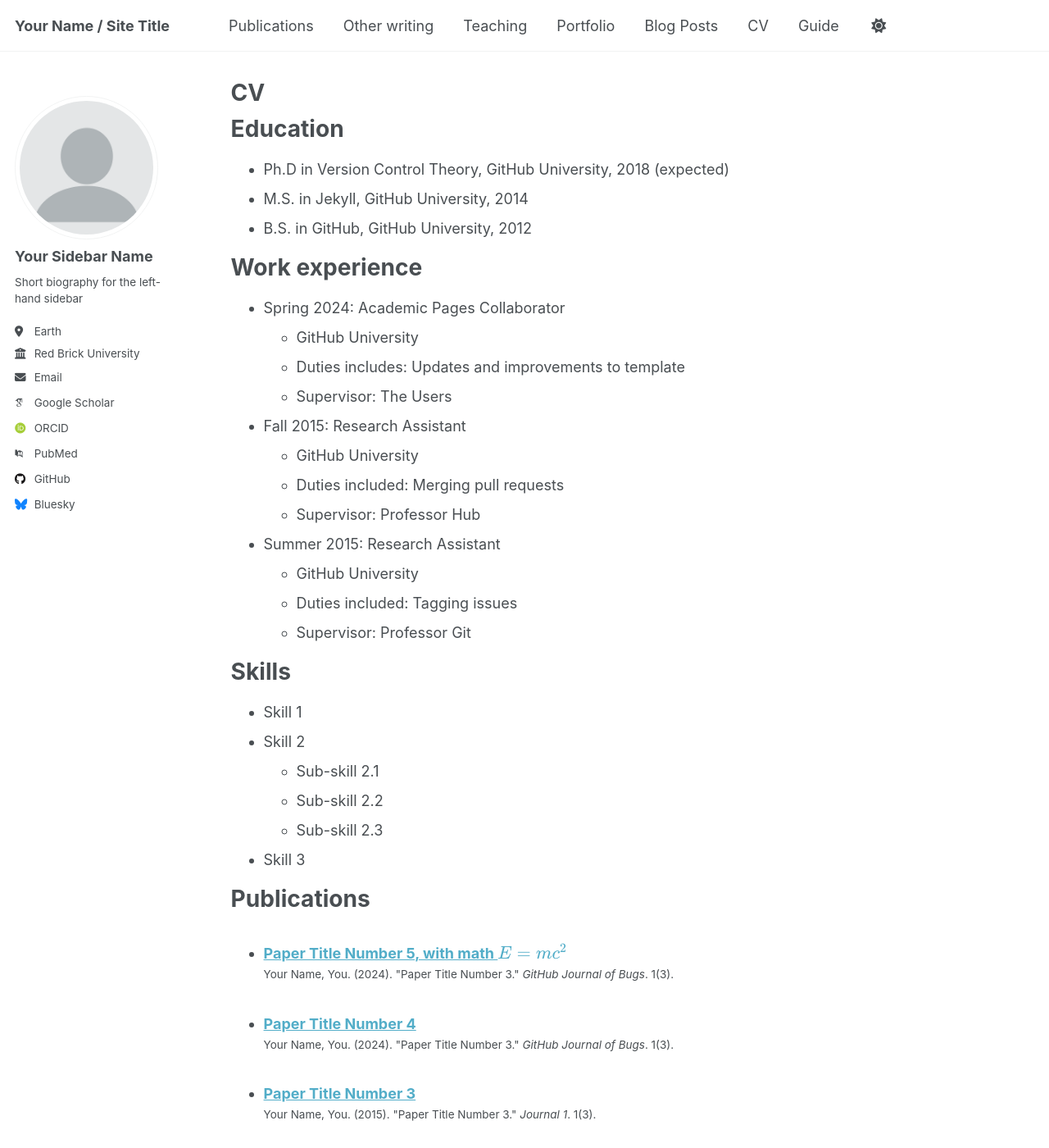
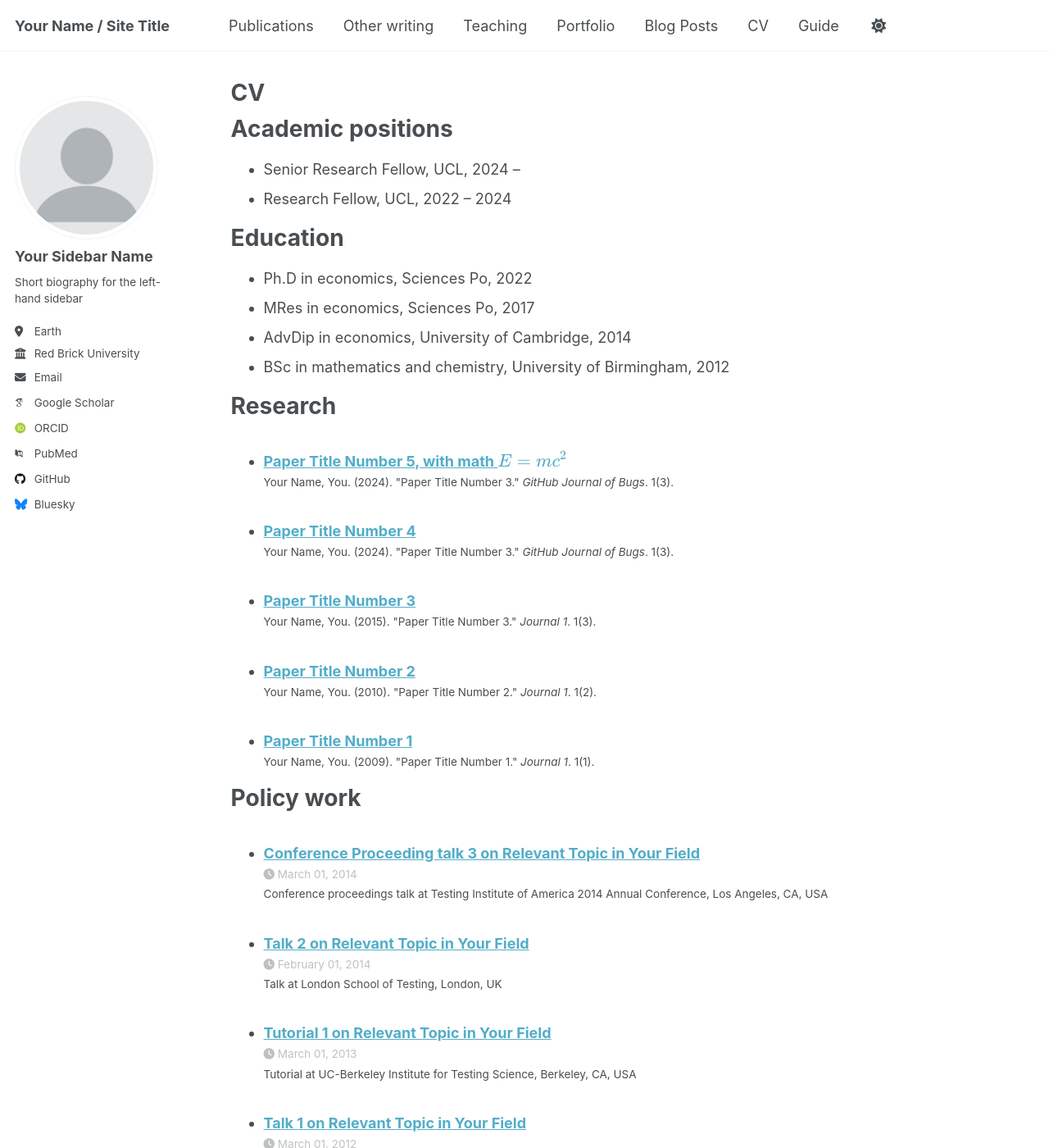
Before and after one commit to opmc2/opmc2.github.io, a Jekyll site: the page built from _pages/cv.md, in a window 1280 px wide and 1400 px high. Shown: the whole window at 82% size. Built offline with Jekyll 4.4.1, drawn with Linux system fonts in a browser that asks for light colours; some web fonts are replaced; a script that is not in the unit is left out; some of the changed text lies outside the part shown.

Commit message:
Update CV page

```diff
--- a/_pages/cv.md
+++ b/_pages/cv.md
@@ -9,45 +9,25 @@ redirect_from:
 
 {% include base_path %}
 
+Academic positions
+======
+* Senior Research Fellow, UCL, 2024 --
+* Research Fellow, UCL, 2022 -- 2024
+
 Education
 ======
-* Ph.D in Version Control Theory, GitHub University, 2018 (expected)
-* M.S. in Jekyll, GitHub University, 2014
-* B.S. in GitHub, GitHub University, 2012
+* Ph.D in economics, Sciences Po, 2022
+* MRes in economics, Sciences Po, 2017
+* AdvDip in economics, University of Cambridge, 2014
+* BSc in mathematics and chemistry, University of Birmingham, 2012
 
-Work experience
-======
-* Spring 2024: Academic Pages Collaborator
-  * GitHub University
-  * Duties includes: Updates and improvements to template
-  * Supervisor: The Users
-
-* Fall 2015: Research Assistant
-  * GitHub University
-  * Duties included: Merging pull requests
-  * Supervisor: Professor Hub
-
-* Summer 2015: Research Assistant
-  * GitHub University
-  * Duties included: Tagging issues
-  * Supervisor: Professor Git
-
-Skills
-======
-* Skill 1
-* Skill 2
-  * Sub-skill 2.1
-  * Sub-skill 2.2
-  * Sub-skill 2.3
-* Skill 3
-
-Publications
+Research
 ======
   <ul>{% for post in site.publications reversed %}
     {% include archive-single-cv.html %}
   {% endfor %}</ul>
 
-Talks
+Policy work
 ======
   <ul>{% for post in site.talks reversed %}
     {% include archive-single-talk-cv.html  %}
@@ -61,4 +41,5 @@ Teaching
 
 Service and leadership
 ======
-* Currently signed in to 43 different slack teams
+* Organiser of CEPEO seminar series
+* Referee: Econ of Ed Review; Education Economics
```
